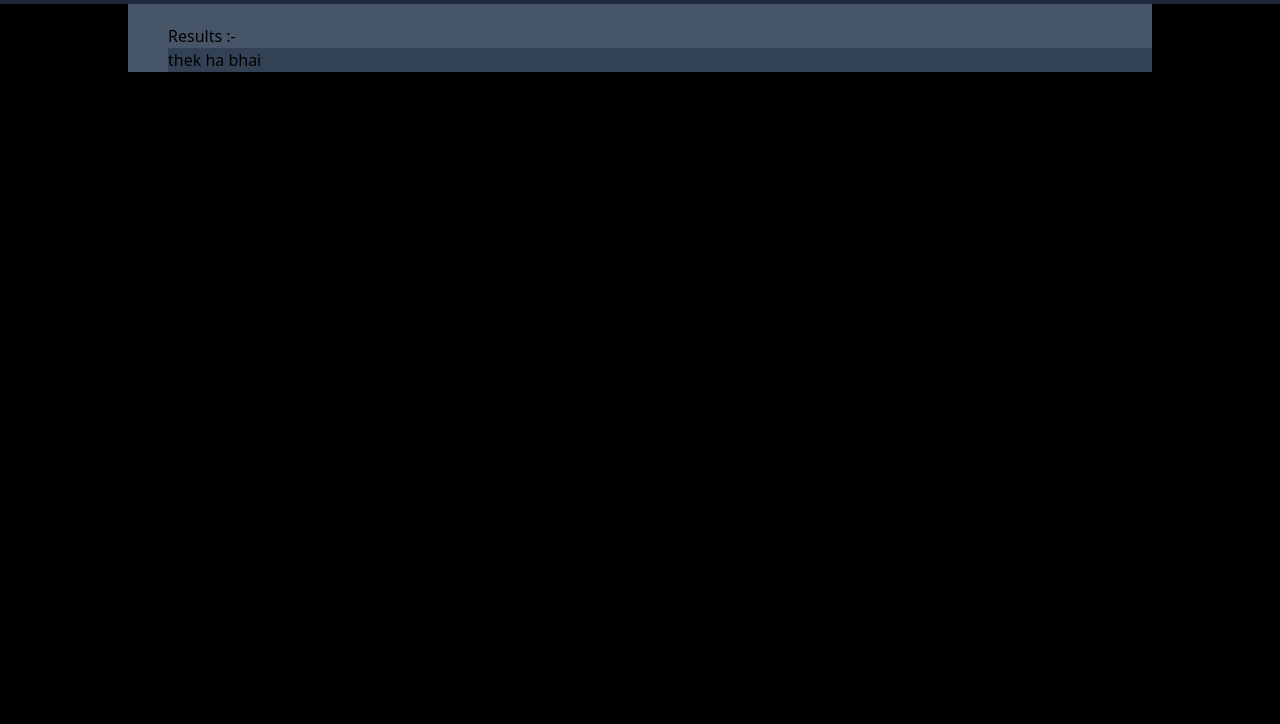
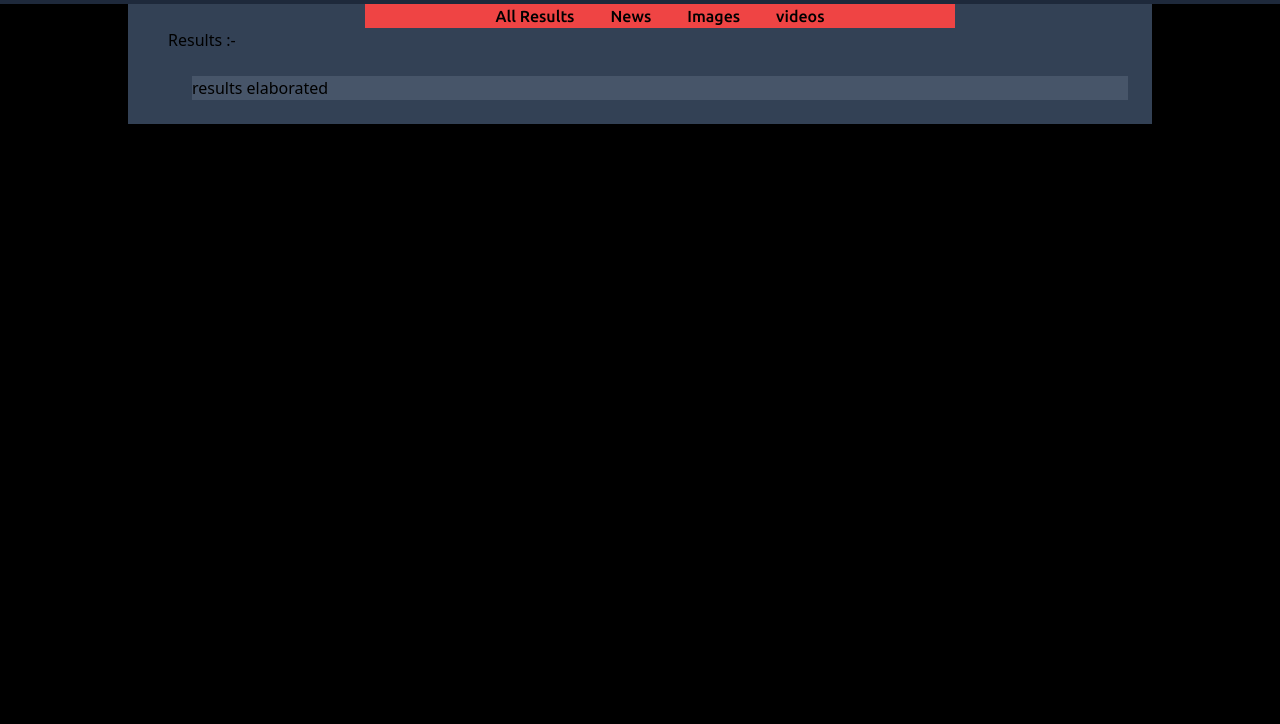
Before and after one commit to AakashRawat04/Top-Tenner, a website built with Vite: page index.html in a window 1280 px wide. Shown: the part 76-800 px from the top of the page. Built offline with nearby package versions, Linux system fonts and the light colour scheme.

Commit message:
added a bar for switching to differnet modes like all results, news, images, videos, etc

```diff
--- a/index.html
+++ b/index.html
@@ -1,37 +1,57 @@
 <!DOCTYPE html>
 <html lang="en">
+
 <head>
      <meta charset="UTF-8">
      <meta http-equiv="X-UA-Compatible" content="IE=edge">
      <meta name="viewport" content="width=device-width, initial-scale=1.0">
      <link rel="stylesheet" href="style.css">
      <link rel="preconnect" href="https://fonts.googleapis.com">
-<link rel="preconnect" href="https://fonts.gstatic.com" crossorigin>
-<link href="https://fonts.googleapis.com/css2?family=Silkscreen&display=swap" rel="stylesheet">
+     <link rel="preconnect" href="https://fonts.gstatic.com" crossorigin>
+     <link href="https://fonts.googleapis.com/css2?family=Silkscreen&display=swap" rel="stylesheet">
+     <link href="https://fonts.googleapis.com/css2?family=Ubuntu:wght@500&display=swap" rel="stylesheet">
      <title>TopTenner </title>
      <style>
-          .toptenner{
+          .toptenner {
                font-family: 'Silkscreen', cursive;
+          }
+
+          .searchBarFont {
+               font-family: 'Ubuntu', sans-serif;
           }
      </style>
 </head>
+
 <body class="bg-black">
      <nav class="bg-slate-800 px-6 h-20 flex justify-center">
           <div class="text-4xl pl-10 font-mono pt-5 font-bold tracking-normal text-cyan-600 toptenner">Top-Tenner</div>
 
           <div class="">
-               <input type="search" class="h-8 border-2 mt-6 ml-36 rounded-2xl transition ease-in-out focus:text-black focus:outline-none text-center p-3 text-xl bg-slate-700 border-none " placeholder="Search">
+               <input type="search"
+                    class="h-8 border-2 mt-6 ml-36 rounded-2xl transition ease-in-out focus:text-black focus:outline-none text-center p-3 text-xl bg-slate-700 border-none "
+                    placeholder="Search">
           </div>
      </nav>
      <main class="main flex justify-center">
-          <div class="w-4/5 bg-slate-600 pl-10 pt-5">
+          <div class="w-4/5 bg-slate-700 pl-10 pt-0 flex flex-col">
+               <div class="optionBar flex justify-center">
+                    <div class=" bg-red-500 w-3/5 ">
+                         <ul class="flex items-center justify-center space-x-9 searchBarFont ">
+                              <li class="hover:cursor-pointer">All Results</li>
+                              <li class="hover:cursor-pointer">News</li>
+                              <li class="hover:cursor-pointer">Images</li>
+                              <li class="hover:cursor-pointer">videos</li>
+                         </ul>
+                    </div>
+               </div>
                Results :-
-               <div class="bg-slate-700">
-                    thek ha bhai
+               <div class="bg-slate-600 m-6">
+                    results elaborated
                </div>
           </div>
      </main>
 
      <script src="app.js"></script>
 </body>
+
 </html>
```
